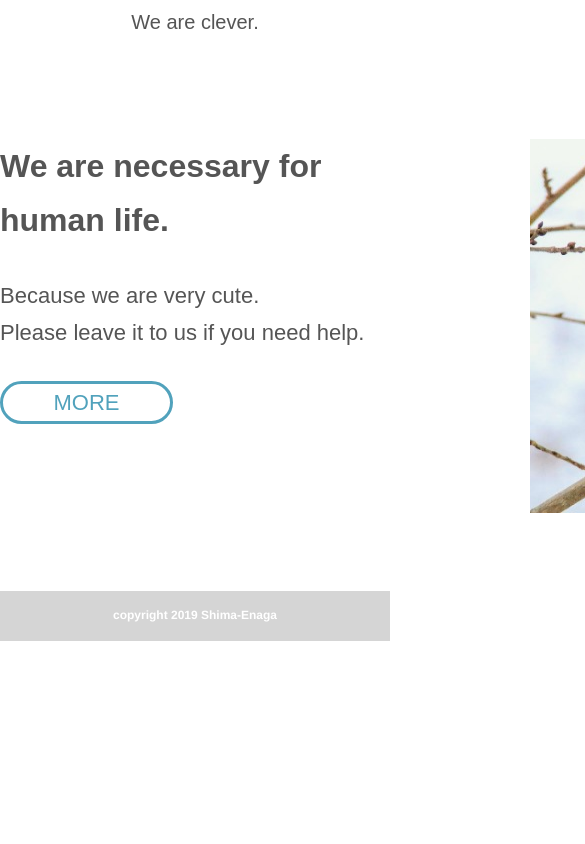
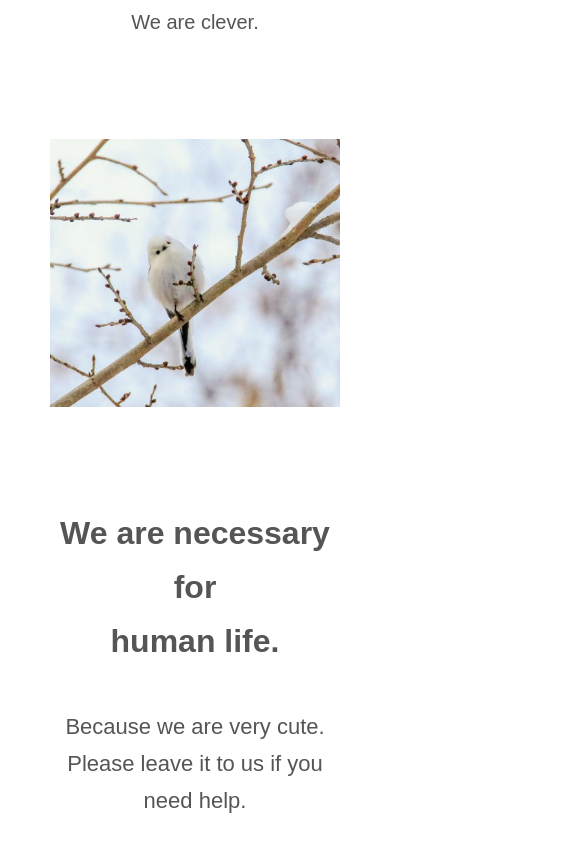
Before and after one commit to fuchsia-84/shimaenaga_web_coding, a plain HTML site: page index.html in a window 390 px wide. Shown: the part 2280-3124 px from the top of the page, 585 px wide, since content can reach past the window. Before the commit the page ends 2921 px from the top, so only its background shows below. Drawn offline with nearby package versions, Linux system fonts and the light colour scheme.

Commit message:
edit about style for tab.

```diff
--- a/css/main.css
+++ b/css/main.css
@@ -309,6 +309,49 @@
   white-space: normal;
   margin-bottom: 75px;
 }
+@media screen and (max-width: 991px) {
+  #about {
+    position: relative;
+  }
+  #about .height_fix:before {
+    content: "";
+    display: block;
+    padding-top: 92%;
+  }
+  #about .about_content_l {
+    display: block;
+    width: calc(100% - 100px);
+    margin: 0 50px 100px;
+    text-align: center;
+  }
+  #about .about_content_l h1 {
+    margin-top: 100px;
+  }
+  #about .about_content_l p {
+    margin: 40px 0;
+  }
+  #about .about_content_l a {
+    width: 266px;
+    height: 56px;
+    padding-top: 14px;
+    font-size: 27px;
+    line-height: 48px;
+    border: 5px solid #51A2BC;
+    border-radius: 25px;
+    margin: 0 auto;
+  }
+  #about img {
+    display: block;
+    width: calc(100% - 100px);
+    height: auto;
+    background-size: contain;
+    letter-spacing: normal;
+    white-space: normal;
+    margin: 0 50px;
+    position: absolute;
+    top: 0;
+  }
+}
 
 /* footer */
 #footer {
--- a/index.html
+++ b/index.html
@@ -64,7 +64,7 @@
   <!-- About -->
   <section id="about">
     <div class="inner">
-      <div class="about_content_l">
+      <div class="about_content_l height_fix">
         <h1>We are necessary for<br/>
           human life.</h1>
         <p>Because we are very cute.<br/>
```
